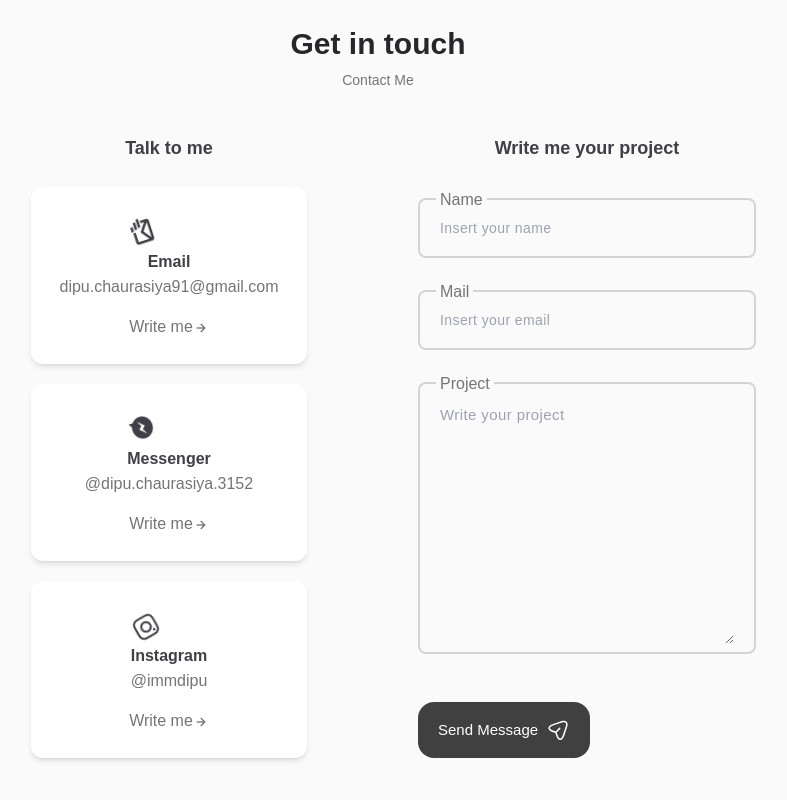
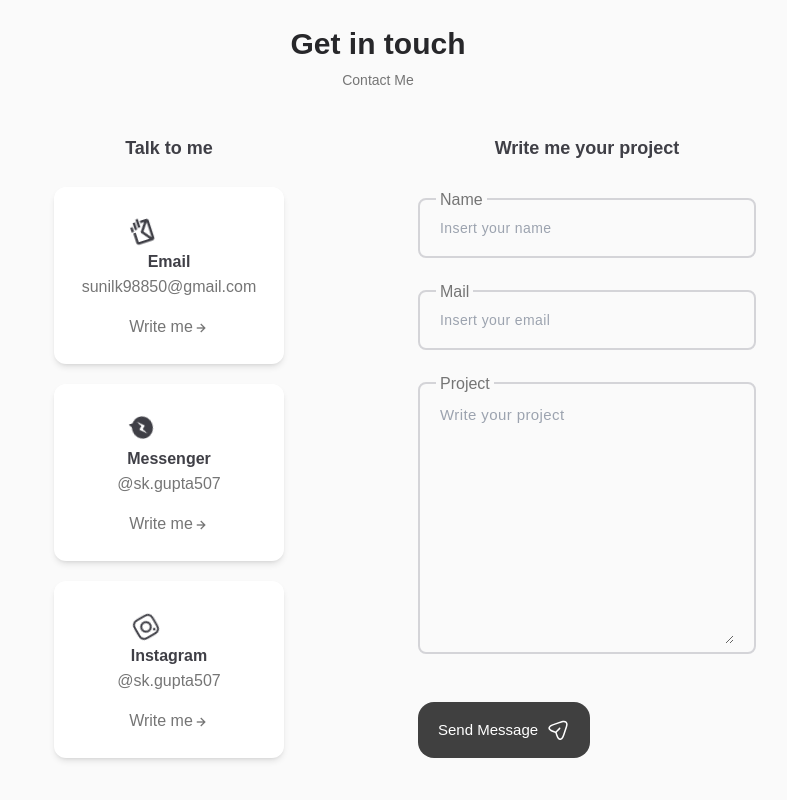
Before and after one commit to skgupta507/Sunil-Gupta-portfolio, a React (Create React App) app: page / in a window 1280 px wide. Shown: the part 3938-4738 px from the top of the page, without its empty margins (262-1049 px from the left). Built offline with nearby package versions, Linux system fonts and the light colour scheme.

Commit message:
Update Contact.jsx

```diff
--- a/src/components/Contact.jsx
+++ b/src/components/Contact.jsx
@@ -68,7 +68,7 @@ const Contact = () => {
               </Hinge>
               <h3 className="text-zinc-700 font-semibold">Email</h3>
               <span className="text-center break-all">
-                dipu.chaurasiya91@gmail.com
+                sunilk98850@gmail.com
               </span>
               <a
                 href="https://mail.google.com"
@@ -86,10 +86,10 @@ const Contact = () => {
               </Hinge>
               <h3 className="text-zinc-700 font-semibold">Messenger</h3>
               <span className="text-center break-all">
-                @dipu.chaurasiya.3152
+                @sk.gupta507
               </span>
               <a
-                href="https://www.facebook.com/dipu.chaurasiya.3152/"
+                href="https://www.facebook.com/sk.gupta507/"
                 target="_blank"
                 rel="noreferrer"
                 className="group mt-4 flex hover:text-zinc-600 transition-all duration-200"
@@ -103,9 +103,9 @@ const Contact = () => {
                 <i className="bx bxl-instagram text-zinc-700 text-3xl"></i>
               </Hinge>
               <h3 className="text-zinc-700 font-semibold">Instagram</h3>
-              <span className="text-center break-all">@immdipu</span>
+              <span className="text-center break-all">@sk.gupta507</span>
               <a
-                href="https://www.instagram.com/immdipu/"
+                href="https://www.instagram.com/sk.gupta507/"
                 target="_blank"
                 rel="noreferrer"
                 className="group mt-4 flex hover:text-zinc-600 transition-all duration-200"
```
